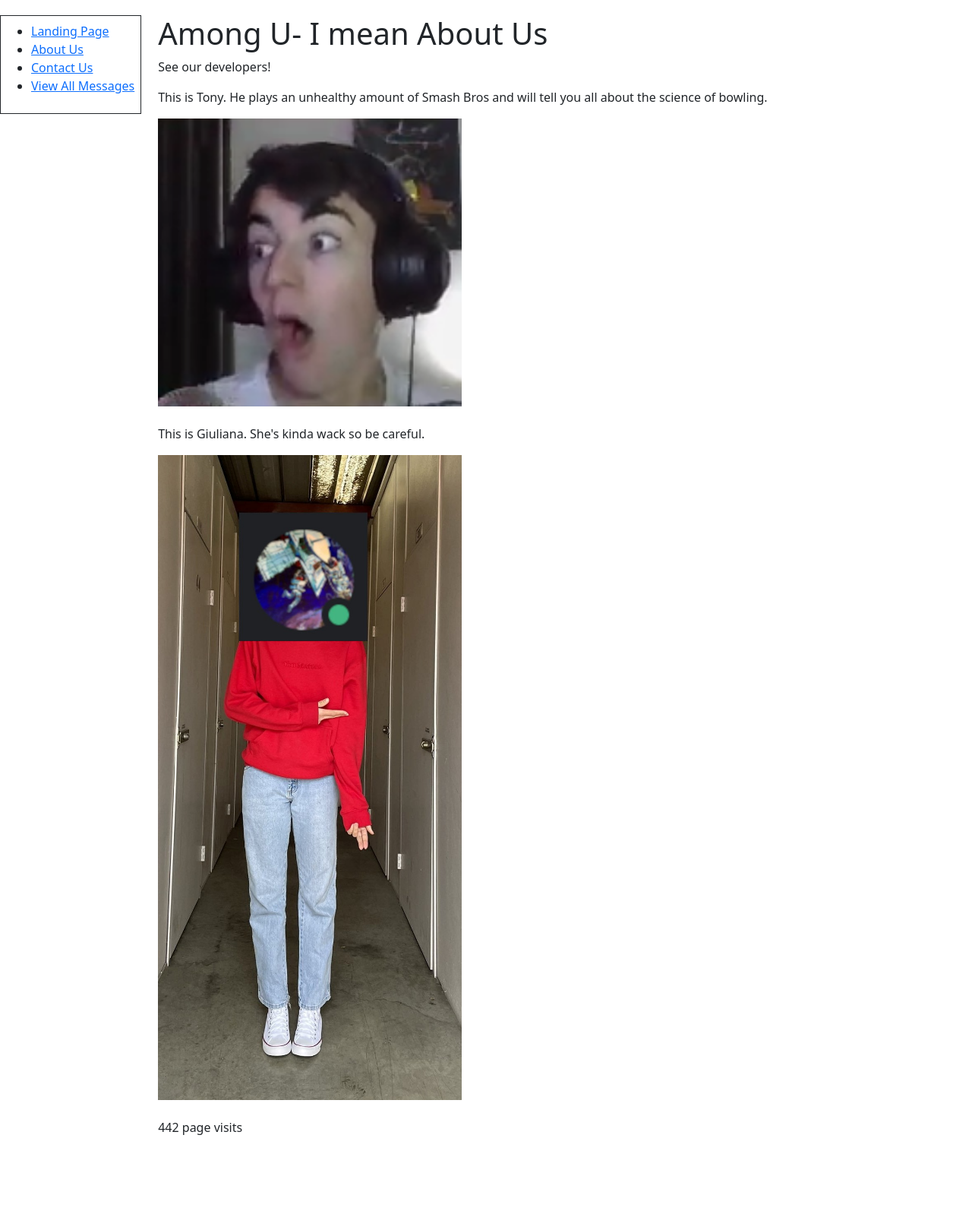
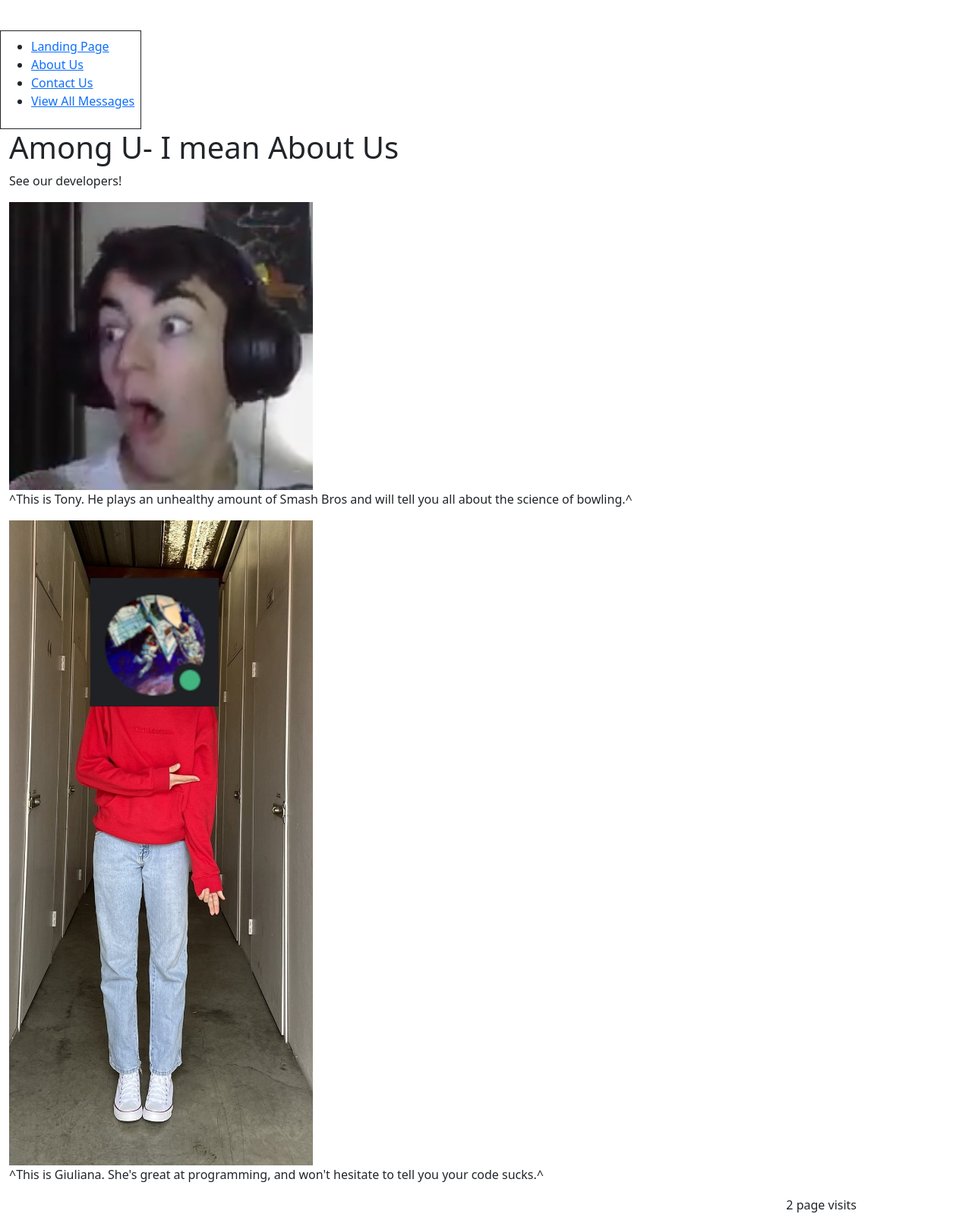
Before and after one commit to gbouzon/ecom-assignments, a PHP site: page /Main/about_us in a window 1280 px wide. Shown: the whole page at 76% size. Before the commit the page ends 1494 px from the top, so only its background shows below. Run offline with PHP 8.4, Linux system fonts and the light colour scheme.

Commit message:
Final verification of requirements + documentation

```diff
--- a/app/views/Count/index.php
+++ b/app/views/Count/index.php
@@ -1,4 +1,4 @@
-<div class = "counter"></div>
+<div class = "counter" style="text-align: right;">
 <script type = "text/javascript" src = "https://ajax.googleapis.com/ajax/libs/jquery/3.6.0/jquery.min.js"></script>
 <script type = "text/javascript">
     $(document).ready(
@@ -7,3 +7,4 @@
         })
     );
 </script>
+</div>
--- a/app/views/Main/about_us.php
+++ b/app/views/Main/about_us.php
@@ -21,10 +21,18 @@
                 <h1>Among U- I mean About Us</h1>
                 <p>See our developers!</p>
                 <div class="images">
-                    <p>This is Tony. He plays an unhealthy amount of Smash Bros and will tell you all about the science of bowling.</p>
-                    <img src="/public/img/tonypog.png" id="tony" alt = "image does not show"><br><br>
-                    <p>This is Giuliana. She's kinda wack so be careful.</p>
-                    <img src="/public/img/dragonslippers.png" id="giu" alt = "image does not show"><br><br>
+                    <figure>
+                        <img src="/public/img/tonypog.png" id="tony" alt = "image does not show"><br>
+                        <figcaption>
+                            ^This is Tony. He plays an unhealthy amount of Smash Bros and will tell you all about the science of bowling.^
+                        </figcaption>
+                    </figure>
+                    <figure>
+                        <img src="/public/img/dragonslippers.png" id="giu" alt = "image does not show"><br>
+                        <figcaption>
+                            ^This is Giuliana. She's great at programming, and won't hesitate to tell you your code sucks.^
+                        </figcaption>
+                    </figure>
                 </div>
                 <?php
                     $this->view('Count/index');
--- /dev/null
+++ b/documentation/TeamMembers.txt
@@ -0,0 +1 @@
+Assignment completed by: Giuliana Agatha Bouzon, and Anthony Nadeau.
--- a/public/css/layout.css
+++ b/public/css/layout.css
@@ -1,16 +1,9 @@
-img#tony {
- 	width: 400px;
- 	height: auto;
-}
-
-img#giu {
+img {
 	width: 400px;
  	height: auto;
 }
 
 section {
-	display: block;
-	float: left;
 	margin-top: 20px;
 }
 
--- a/public/files/counter.txt
+++ b/public/files/counter.txt
@@ -1 +1 @@
-{"count":441}
+{"count":1}
```
Also changed, not shown: public/files/log.txt (+2 -6 lines), 1 other file.
